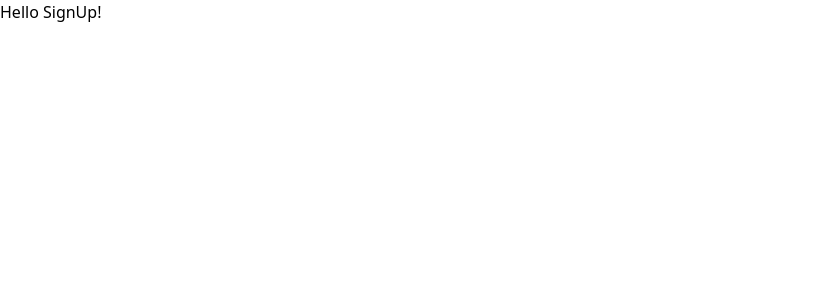
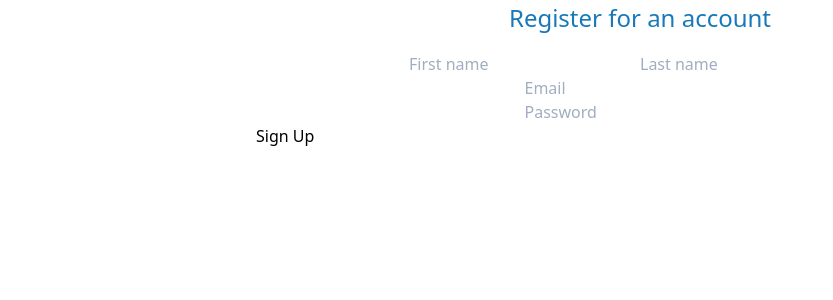
Before and after one commit to Could-this-have-been-an-email/bae.meet.ai, a React (Create React App) app in the folder client/: page /signup in a window 1280 px wide. Shown: the top 300 px of the page, without its empty margins (0-833 px from the left). Built offline with nearby package versions, Linux system fonts and the light colour scheme.

Commit message:
SignUp Form Init

```diff
--- a/client/src/pages/SignUp.js
+++ b/client/src/pages/SignUp.js
@@ -1,7 +1,74 @@
-import React, { useState, useEffect } from 'react';
+import React, { useState, useEffect } from "react";
+import "../styles/SignUp.css";
 
 function SignUp() {
-  return <h1>Hello SignUp!</h1>;
+  const [firstname, setFirstname] = useState();
+  const [lastname, setLastname] = useState();
+  const [email, setEmail] = useState();
+  const [password, setPassword] = useState();
+
+  const handleSubmit = e => {
+    e.preventDefault();
+    console.log("lastname is " + firstname);
+    console.log("lastname is " + lastname);
+    console.log("email is " + email);
+    console.log("password is " + password);
+  };
+
+  return (
+    <div className="container mx-auto px-64">
+      <form onSubmit={handleSubmit}>
+        <div className="form-icons">
+          <h1>Register for an account</h1>
+
+          <div className="input-group">
+            <span className="input-group-label">
+              <i className="fa fa-user"></i>
+            </span>
+            <input
+              className="input-group-field"
+              type="text"
+              placeholder="First name"
+              onChange={e => setFirstname(e.target.value)}
+            />
+
+            <input
+              className="input-group-field"
+              type="text"
+              placeholder="Last name"
+              onChange={e => setLastname(e.target.value)}
+            />
+          </div>
+
+          <div className="input-group">
+            <span className="input-group-label">
+              <i className="fa fa-envelope"></i>
+            </span>
+            <input
+              className="input-group-field"
+              type="text"
+              placeholder="Email"
+              onChange={e => setEmail(e.target.value)}
+            />
+          </div>
+
+          <div className="input-group">
+            <span className="input-group-label">
+              <i className="fa fa-key"></i>
+            </span>
+            <input
+              className="input-group-field"
+              type="text"
+              placeholder="Password"
+              onChange={e => setPassword(e.target.value)}
+            />
+          </div>
+        </div>
+
+        <button className="button expanded">Sign Up</button>
+      </form>
+    </div>
+  );
 }
 
 export default SignUp;
--- /dev/null
+++ b/client/src/styles/SignUp.css
@@ -0,0 +1,24 @@
+form .form-icons {
+  text-align: center;
+}
+
+form .form-icons h1 {
+  margin-bottom: 1rem;
+  font-size: x-large;
+  color: #1779ba;
+  stroke: white;
+}
+
+form .form-icons .input-group-label {
+  background-color: #1779ba;
+  border-color: #1779ba;
+}
+
+form .form-icons .input-group-field {
+  border-color: #1779ba;
+}
+
+form .form-icons .fa {
+  color: white;
+  width: 1rem;
+}
```
